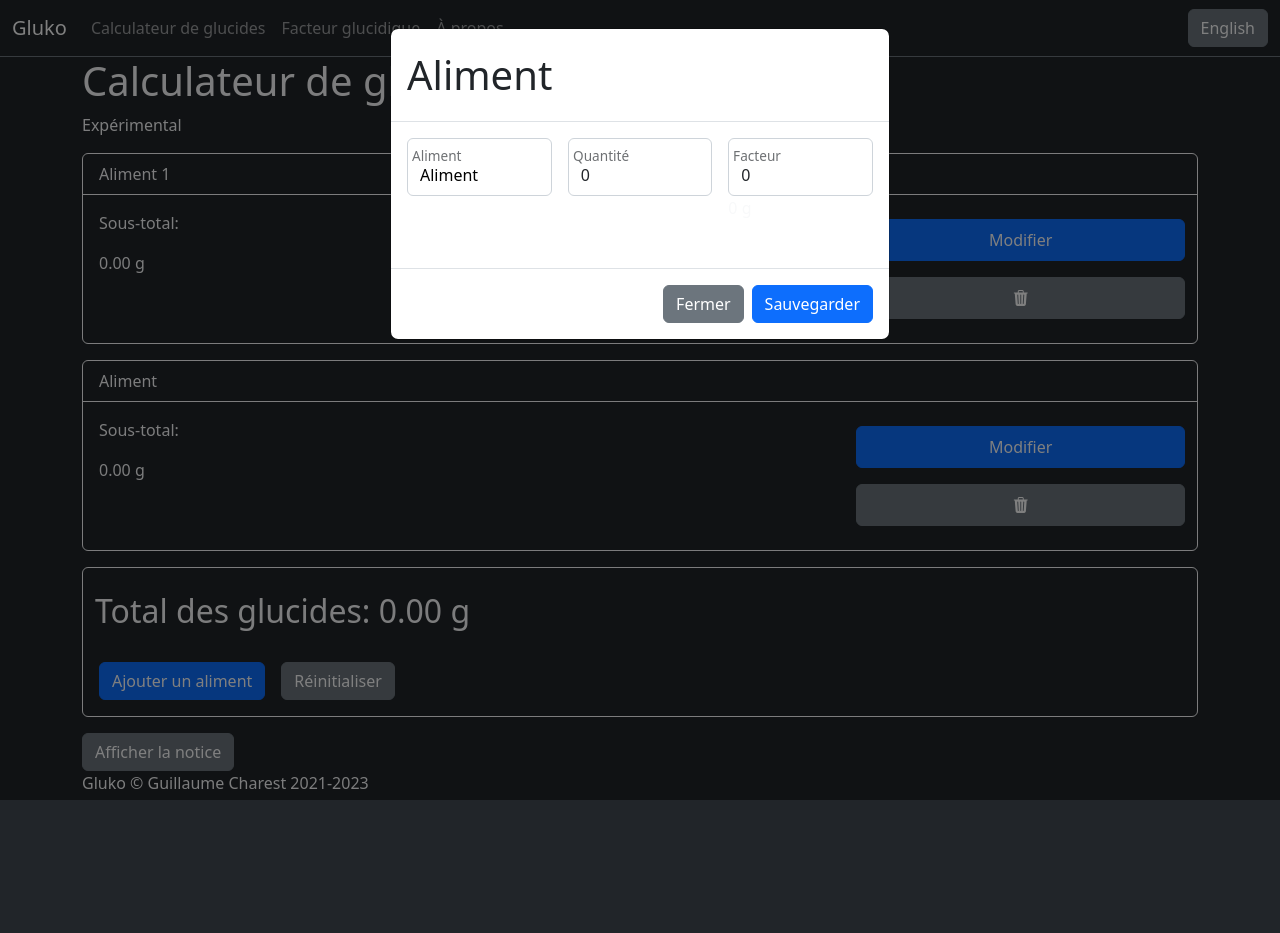
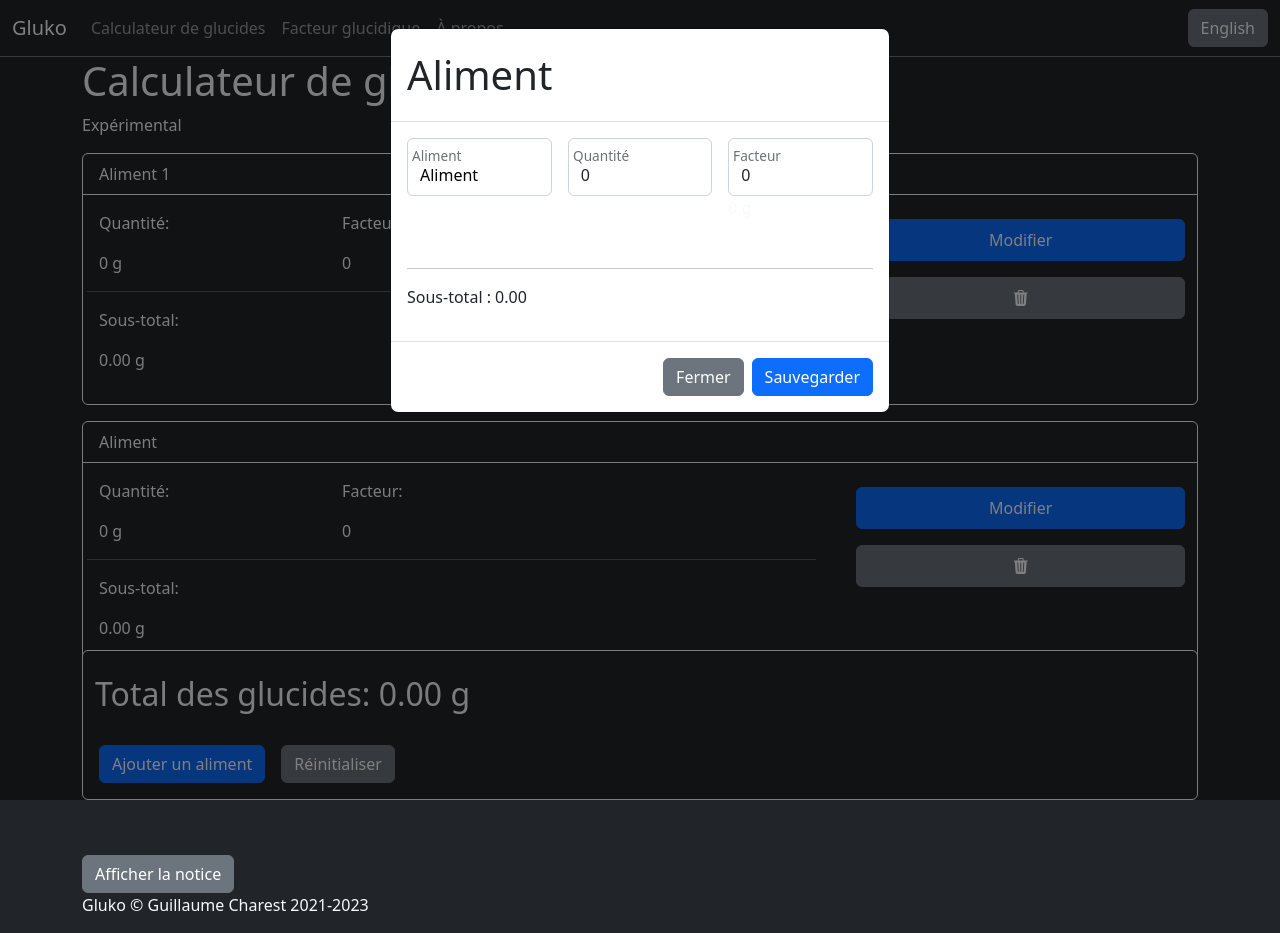
Before and after one commit to gcharest/gluko, a Vue app: page / in a window 1280 px wide. Both pictures are taken after a click on the button "Ajouter un aliment". Before the commit the page ends 811 px from the top, so only its background shows below. Built offline with nearby package versions, Linux system fonts and the light colour scheme.

Commit message:
feat: add details to nutrient list item and modal

```diff
--- a/src/components/NutrientListItem.vue
+++ b/src/components/NutrientListItem.vue
@@ -19,10 +19,26 @@ const removeNutrient = () => {
     <div class="card-body text-light">
       <div class="row gx-5">
         <div class="col-md-8">
-          <p>{{ $t("Subtotal") }}:</p>
-          <p>
-            {{ (props.nutrient.quantity * props.nutrient.factor).toFixed(2) }} g
-          </p>
+          <div class="row">
+            <div class="col-6 col-md-4">
+              <p>{{ $t("Quantité") }}:</p>
+              <p>{{ props.nutrient.quantity }} g</p>
+            </div>
+            <div class="col-6 col-md-4">
+              <p>{{ $t("Facteur") }}:</p>
+              <p>{{ props.nutrient.factor }}</p>
+            </div>
+            <hr />
+            <div class="col-6 col-md-4">
+              <p>{{ $t("Subtotal") }}:</p>
+              <p>
+                {{
+                  (props.nutrient.quantity * props.nutrient.factor).toFixed(2)
+                }}
+                g
+              </p>
+            </div>
+          </div>
         </div>
         <div class="col-md-4 text-end">
           <div class="row">
--- a/src/components/NutrientModal.vue
+++ b/src/components/NutrientModal.vue
@@ -109,6 +109,19 @@ function cancelNutrientChanges() {
                 </p>
               </div>
             </div>
+            <hr />
+            <div class="row">
+              <div class="col">
+                <p>
+                  {{ $t("Subtotal") }} :
+                  {{
+                    (currentNutrient.quantity * currentNutrient.factor).toFixed(
+                      2
+                    )
+                  }}
+                </p>
+              </div>
+            </div>
           </div>
           <div class="modal-footer">
             <button
```
